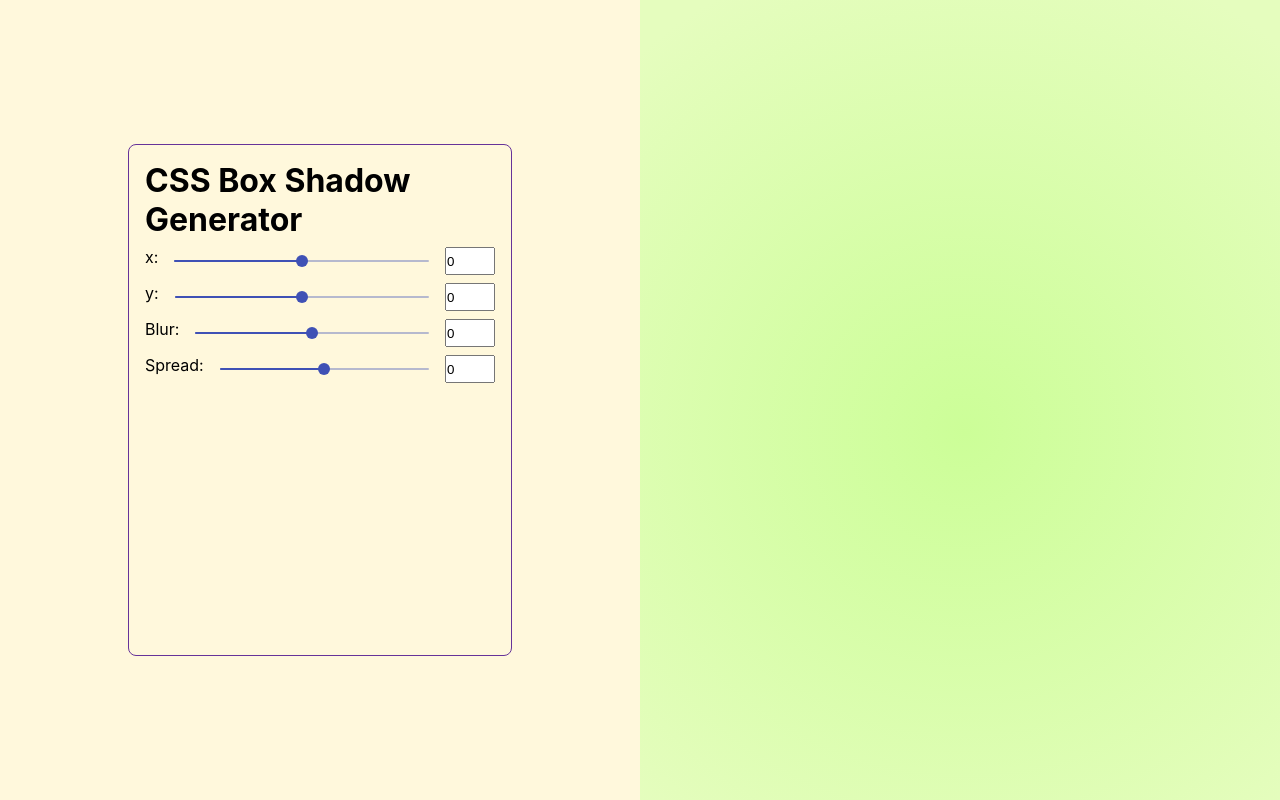
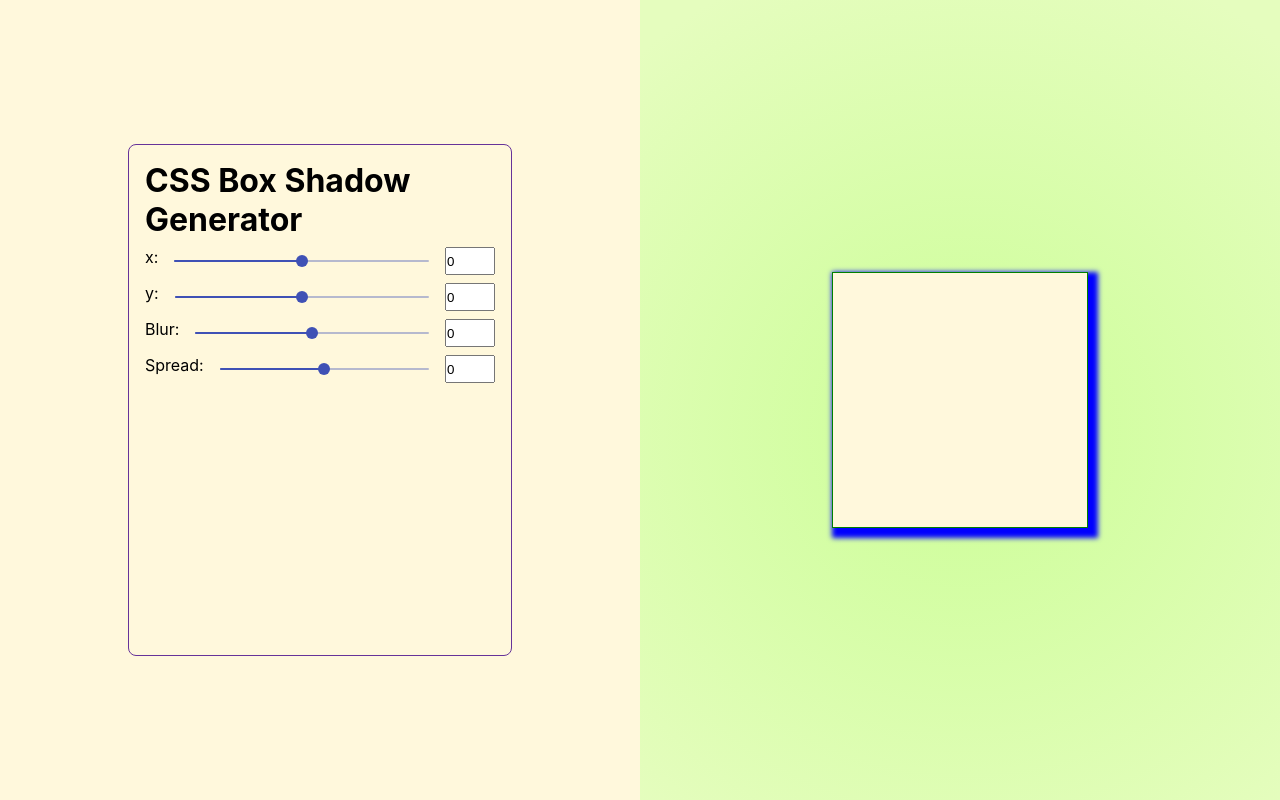
Before and after one commit to cmarioep/CSS-Generator, a React (Create React App) app: page / in a window 1280 px wide. Built offline with nearby package versions, Linux system fonts and the light colour scheme.

Commit message:
Box preview viewer component

```diff
--- a/src/App.js
+++ b/src/App.js
@@ -1,6 +1,7 @@
 import Controls from './Containers/Controls';
 import InputControls from './Containers/InputControls';
-import Box from './Containers/Box';
+import Viewer from './Containers/Viewer';
+import Box from './Components/Box';
 
 import './App.css';
 
@@ -10,7 +11,9 @@ function App() {
         <Controls>
           <InputControls/>
         </Controls>
-        <Box />
+        <Viewer>
+          <Box />
+        </Viewer>
     </div>
   );
 }
--- /dev/null
+++ b/src/Components/Box.css
@@ -0,0 +1,6 @@
+.box {
+    width: 40%;
+    aspect-ratio: 1/1;
+    border: 1px solid green;
+    background-color: cornsilk;
+}
--- /dev/null
+++ b/src/Components/Box.js
@@ -0,0 +1,18 @@
+import './Box.css';
+
+function Box() {
+
+    const x = 5;
+    const y = 5;
+    const blur = 5;
+    const spread = 5;
+    const color = "blue";
+
+    return(
+        <div className="box"
+            style={{boxShadow: `${x}px ${y}px ${blur}px ${spread}px ${color} `,}}>
+        </div>
+    )
+};
+
+export default Box;
--- a/src/Containers/Box.js
+++ /dev/null
@@ -1,11 +0,0 @@
-import './Box.css';
-
-function Box() {
-  return (
-    <div className="box">
-
-    </div>
-  );
-}
-
-export default Box;
--- a/src/Containers/Box.css
+++ b/src/Containers/Viewer.css
@@ -1,5 +1,8 @@
-.box {
+.viewer {
     flex: 0.5;
+    display: flex;
+    justify-content: center;
+    align-items: center;
     height: 100vh;
     background-image: radial-gradient( circle farthest-corner at 50.7% 54%,  rgba(204,254,152,1) 0%, rgba(229,253,190,1) 92.4% );
 }
--- /dev/null
+++ b/src/Containers/Viewer.js
@@ -0,0 +1,11 @@
+import './Viewer.css';
+
+function Viewer(props) {
+  return (
+    <div className="viewer">
+      {props.children}
+    </div>
+  );
+}
+
+export default Viewer;
```
